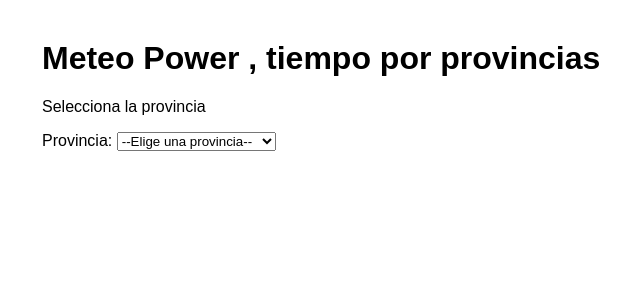
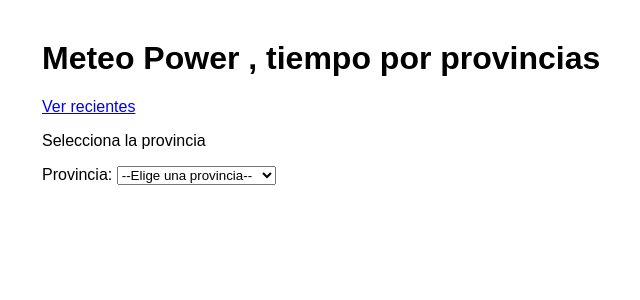
Before and after one commit to meleiro/DWEC-METEOPOWER, a React (Vite) app: page / in a window 1280 px wide. Shown: the top 300 px of the page, without its empty margins (248-888 px from the left). Built offline with nearby package versions, Linux system fonts and the light colour scheme.

Commit message:
06022026

```diff
--- a/src/App.jsx
+++ b/src/App.jsx
@@ -3,6 +3,7 @@ import { BrowserRouter, Routes, Route, Navigate } from "react-router-dom";
 import Home from "./pages/Home";
 
 import ProvinceWeather from "./pages/ProvinceWeather";
+import RecentProvinces from "./pages/RecentProvinces";
 
 
 
@@ -20,6 +21,9 @@ export default function App() {
         <Route path="/provincia/:slug" element={<ProvinceWeather />} />
 
 
+        <Route path="/recientes" element={<RecentProvinces />} />
+
+
         <Route path="*" element={<Navigate to="/" replace />} />
 
 
--- a/src/pages/Home.jsx
+++ b/src/pages/Home.jsx
@@ -9,6 +9,8 @@ import { useNavigate } from "react-router-dom";
 // - Cada objeto suele tener: { slug, name, capital }
 // - Aquí lo usaremos para generar dinámicamente las opciones del <select>.
 import { PROVINCES } from "../data/provincesES";
+
+import { Link } from "react-router-dom";
 
 // Exportamos por defecto el componente Home.
 // - "Home" es un componente React (una función que devuelve JSX).
@@ -62,8 +64,14 @@ export default function Home() {
       {/* Título principal de la página */}
       <h1>Meteo Power , tiempo por provincias</h1>
 
+      <p>
+        <Link to="/recientes">Ver recientes</Link>
+      </p>
+
       {/* Texto explicativo para guiar al usuario */}
       <p>Selecciona la provincia</p>
+
+
 
 
       {/* Un label para asociar texto + select (accesibilidad) */}
--- a/src/pages/ProvinceWeather.jsx
+++ b/src/pages/ProvinceWeather.jsx
@@ -46,6 +46,8 @@ import { useParams, Link } from "react-router-dom";
 
 import { PROVINCES } from "../data/provincesES";
 
+import { addRecentSlug } from "../utils/recentProvinces";
+
 
 /*
   PROVINCES:
@@ -73,6 +75,9 @@ export default function ProvinceWeather() {
     */
     const { slug } = useParams();
 
+    useEffect(() => {
+      addRecentSlug(slug);
+    }, [slug]);
 
 
     /*
```
